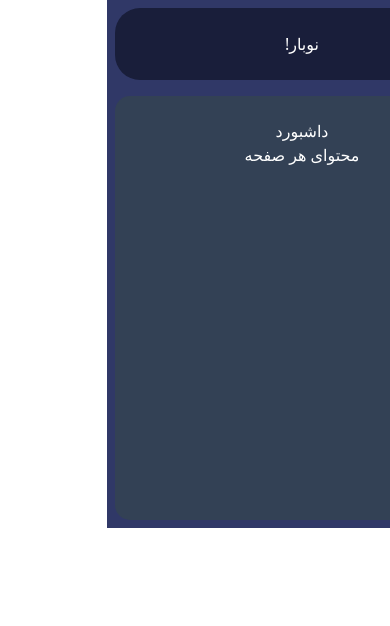
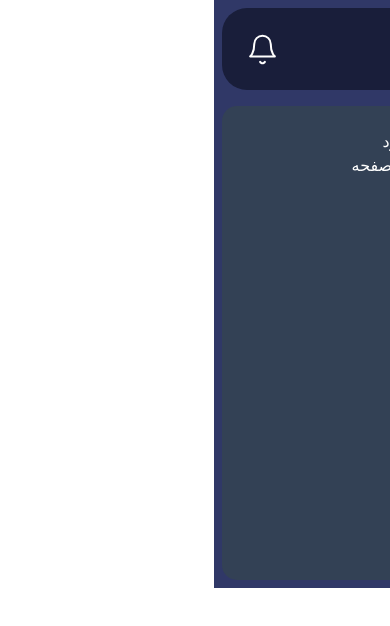
Before and after one commit to NasrinShakery/cms_movies, a React (Vite) app: page / in a window 390 px wide. Shown: the top 626 px of the page. Built offline with nearby package versions, Linux system fonts and the light colour scheme; the HTML template or start-up script is replaced by a standard one; a web font is replaced by a local one.

Commit message:
style: navbar

```diff
--- a/src/components/Navbar/Navbar.jsx
+++ b/src/components/Navbar/Navbar.jsx
@@ -3,9 +3,24 @@ import React from "react";
 const Navbar = () => {
    return (
       <>
-         <h1 className="p-6  row-span-2 md:col-span-3 bg-blueSpace-dark rounded-[25px] text-white text-center">
-            نوبار!
-         </h1>
+         <div className="p-6 row-span-2 md:col-span-3 bg-blueSpace-dark rounded-[25px] text-white text-center flex justify-between items-center">
+            <div className="flex gap-5 items-center">
+               <span className="md:hidden cursor-pointer">
+                  <svg xmlns="http://www.w3.org/2000/svg" width="33" height="34" viewBox="0 0 33 34" fill="none">
+                     <path d="M4.125 17.0056H28.875" stroke="white" stroke-width="2" stroke-linecap="round" stroke-linejoin="round"/>
+                     <path d="M4.125 8.75562H28.875" stroke="white" stroke-width="2" stroke-linecap="round" stroke-linejoin="round"/>
+                     <path d="M4.125 25.2556H28.875" stroke="white" stroke-width="2" stroke-linecap="round" stroke-linejoin="round"/>
+                  </svg>
+               </span>
+               <h2 className="font-DanaDemibold text-xl tracking-wider">داشبورد</h2>
+            </div>
+            <span className="cursor-pointer">
+               <svg xmlns="http://www.w3.org/2000/svg" width="33" height="33" viewBox="0 0 33 33" fill="none">
+                  <path d="M24.75 11C24.75 8.81196 23.8808 6.71354 22.3336 5.16637C20.7865 3.61919 18.688 2.75 16.5 2.75C14.312 2.75 12.2135 3.61919 10.6664 5.16637C9.11919 6.71354 8.25 8.81196 8.25 11C8.25 20.625 4.125 23.375 4.125 23.375H28.875C28.875 23.375 24.75 20.625 24.75 11Z" stroke="white" stroke-width="2" stroke-linecap="round" stroke-linejoin="round"/>
+                  <path d="M18.8787 28.875C18.637 29.2917 18.29 29.6376 17.8725 29.8781C17.4551 30.1186 16.9817 30.2451 16.5 30.2451C16.0182 30.2451 15.5449 30.1186 15.1274 29.8781C14.7099 29.6376 14.363 29.2917 14.1212 28.875" stroke="white" stroke-width="2" stroke-linecap="round" stroke-linejoin="round"/>
+               </svg>
+            </span>
+         </div>
       </>
    );
 };
```
